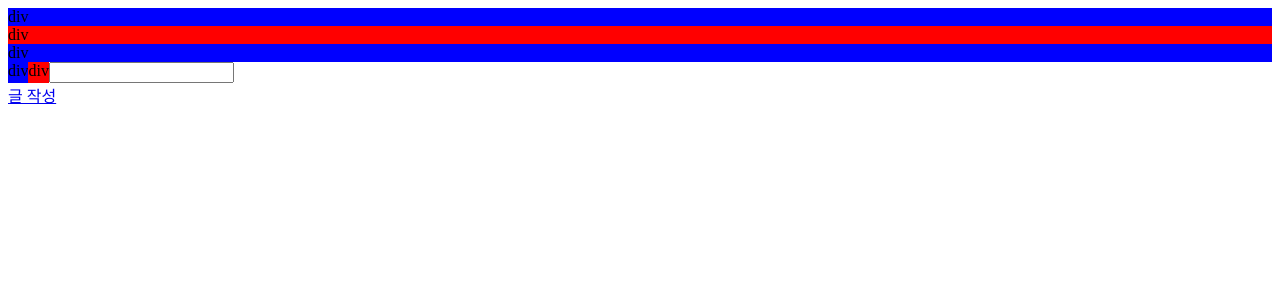
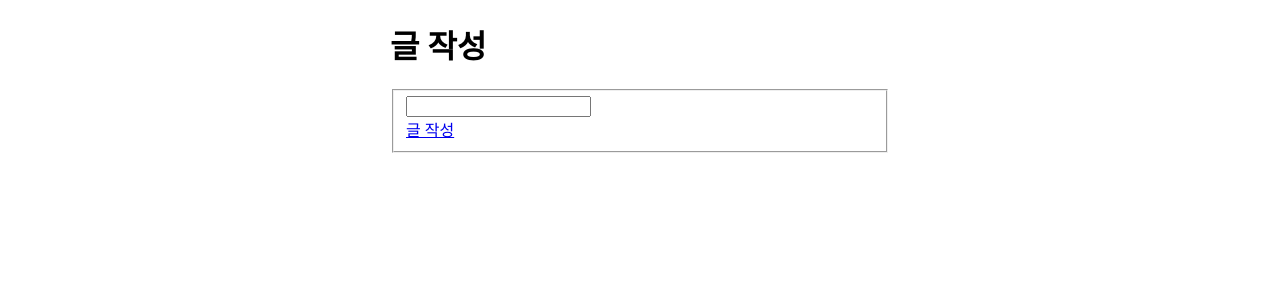
Before and after one commit to dh8570/Textmining_WebService, a Django app: page / in a window 1280 px wide. Shown: the top 300 px of the page. Run offline with Django 4.2, Linux system fonts and the light colour scheme.

Commit message:
2022_05_28_18:30

```diff
--- a/config/app/templates/app/document_list.html
+++ b/config/app/templates/app/document_list.html
@@ -1,34 +1,21 @@
 <!doctype html>
 <html lang="en">
 <head>
-    <meta charset="UTF-8">
+    <meta charset="UTF-8"/>
     <meta name="viewport"
-          content="width=device-width, user-scalable=no, initial-scale=1.0, maximum-scale=1.0, minimum-scale=1.0">
-    <meta http-equiv="X-UA-Compatible" content="ie=edge">
-    <title>Document</title>
+          content="width=device-width, user-scalable=no, initial-scale=1.0, maximum-scale=1.0, minimum-scale=1.0"/>
+    <meta http-equiv="X-UA-Compatible" content="ie=edge"/>
+    <title>텍스트마이닝</title>
 </head>
 <body>
-<div style="background : blue">
-    div
-</div>
-<div style="background : red">
-    div
-</div>
-<div style="background : blue">
-    div
-</div>
-<div style="display : flex; flex direction : row">
-    <div style="background : blue">
-    div
-</div>
-    <div style="background : red">
-    div
-</div>
-    <input type="search" value="" class="btn btn-info btn-sm">
-</div>
-
-<div class="btn-group">
-    <a href="{% url 'write' %}" class="btn btn-info">글 작성</a>
-</div>
+    <header>
+        <div style="margin:0 auto; width: 500px">
+            <h1>글 작성</h1>
+            <fieldset>
+                <input type="search" value="" class="btn btn-info btn-sm">
+                <div class="btn-group"><a href="{% url 'write' %}" class="btn btn-info">글 작성</a></div>
+            </fieldset>
+        </div>
+    </header>
 </body>
 </html>
```
Also changed, not shown: config/app/templates/app/document_create.html (+13 -5 lines), config/app/templates/app/document.list.css (deleted).
